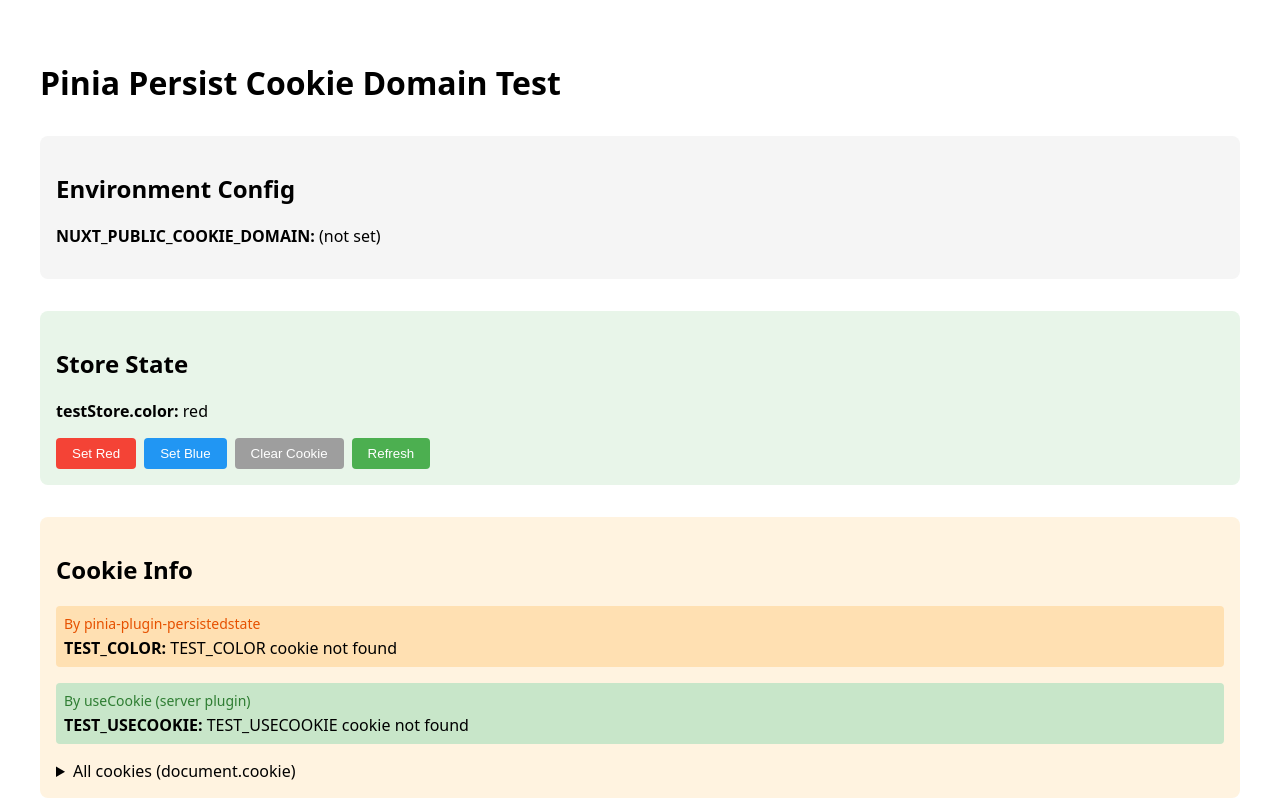
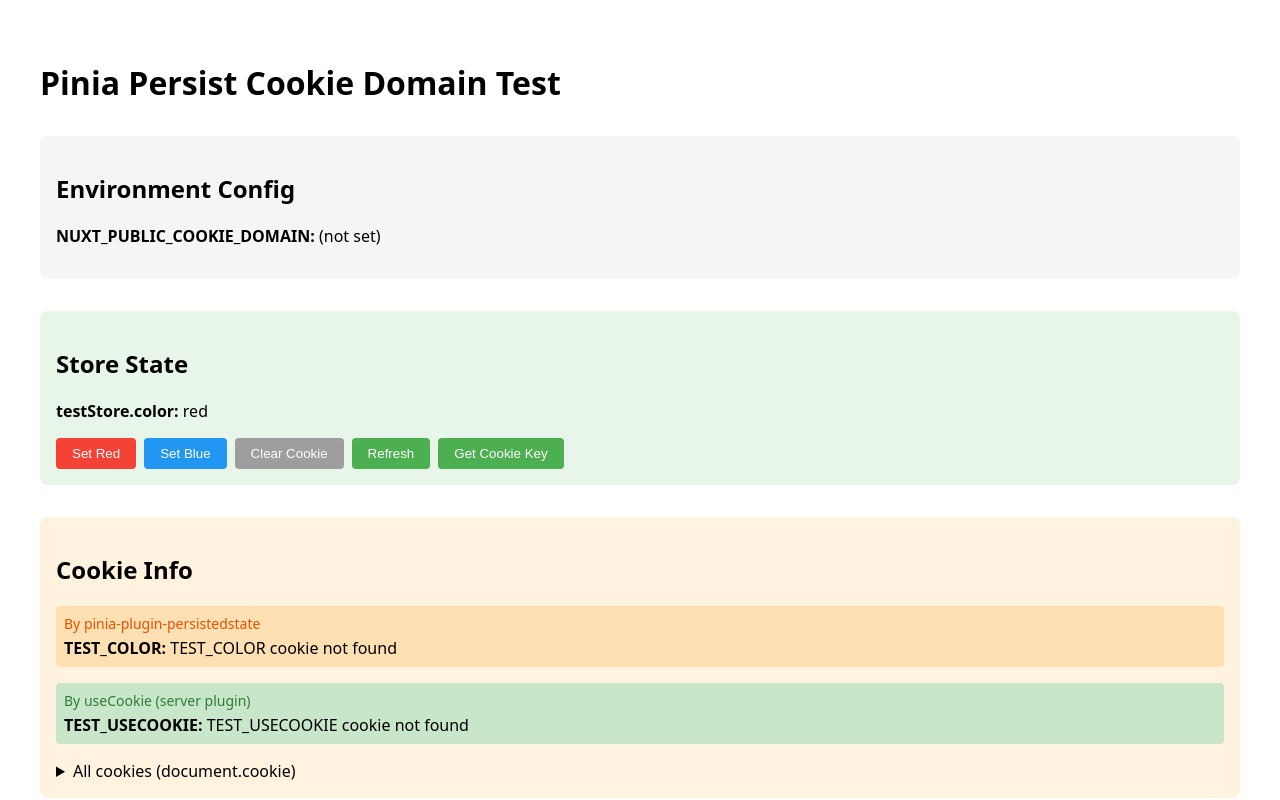
Before and after one commit to judy00/pinia-persist-demo, a Nuxt app: page / in a window 1280 px wide. Shown: the top 800 px of the page. Built offline with nearby package versions, Linux system fonts and the light colour scheme.

Commit message:
refactor: add genAuthKeyByEnv function

```diff
--- a/nuxt.config.ts
+++ b/nuxt.config.ts
@@ -13,6 +13,10 @@ export default defineNuxtConfig({
     }
   },
 
+  vite: {
+    envPrefix: "NUXT_PUBLIC_"
+  },
+
   piniaPluginPersistedstate: {
     cookieOptions: {
       domain: process.env.NUXT_PUBLIC_COOKIE_DOMAIN,
--- a/package.json
+++ b/package.json
@@ -11,7 +11,7 @@
   },
   "dependencies": {
     "@pinia/nuxt": "^0.11.3",
-    "nuxt": "^3.17.0",
+    "nuxt": "^4.1.3",
     "pinia": "^3.0.4",
     "pinia-plugin-persistedstate": "^4.7.1",
     "vue": "^3.5.0"
--- a/pages/index.vue
+++ b/pages/index.vue
@@ -1,10 +1,15 @@
 <script setup>
+import { genAuthKeyByEnv } from '@/utils/shared'
 const config = useRuntimeConfig()
 const testStore = useTestStore()
 
 const cookieInfo = ref('')
 const useCookieInfo = ref('')
 const allCookies = ref('')
+
+function getCookieKey() {
+  return genAuthKeyByEnv('TEST_COLOR')
+}
 
 function updateCookieInfo() {
   if (import.meta.client) {
@@ -86,6 +91,12 @@ onMounted(() => {
         >
           Refresh
         </button>
+        <button
+          style="padding: 0.5rem 1rem; background: #4caf50; color: white; border: none; border-radius: 4px; cursor: pointer;"
+          @click="getCookieKey"
+        >
+          Get Cookie Key
+        </button>
       </div>
     </section>
 
--- /dev/null
+++ b/utils/shared.js
@@ -0,0 +1,16 @@
+export function genAuthKeyByEnv(key) {
+  const mode = import.meta.env.NUXT_PUBLIC_MODE
+  console.info('mode', mode)
+  console.info('import.meta.env', import.meta.env)
+  console.info('process.env', process.env)
+
+  switch (mode) {
+    case 'development':
+    case 'staging':
+      return `${key}_${mode.toUpperCase()}`
+
+    case 'production':
+    default:
+      return key
+  }
+}
```
Also changed, not shown: 2 other files (tests, documents, lock files or other folders).
